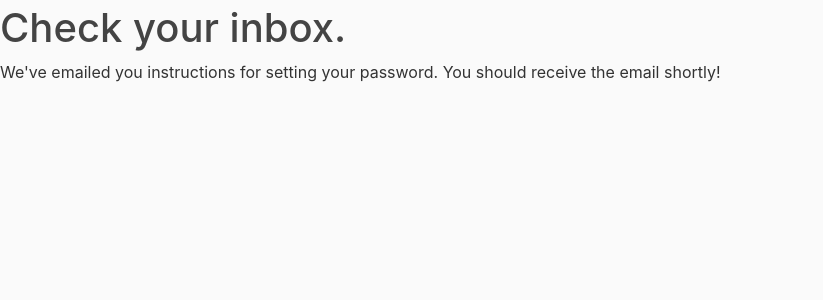
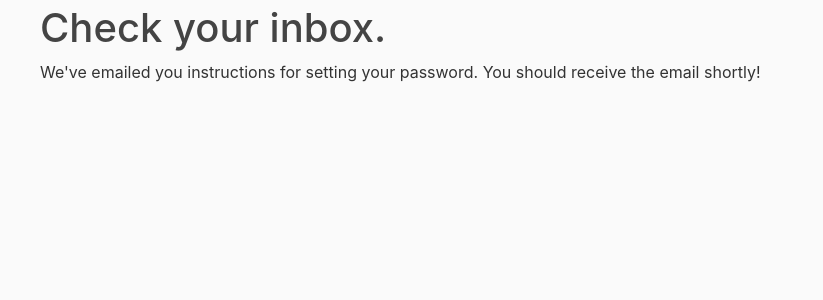
Before and after one commit to gcivil-nyu-org/Team_Team1_CS-GY-6063-Fall2021, a Django app: a page that uses templates/registration/password_reset_done.html in a window 1280 px wide. Shown: the part 56-356 px from the top of the page, without its empty margins (0-823 px from the left). Run offline with Django 3.2, Linux system fonts and the light colour scheme; some libraries are stand-ins or nearby versions.

Commit message:
black and flake8

```diff
--- a/templates/registration/password_reset_done.html
+++ b/templates/registration/password_reset_done.html
@@ -4,6 +4,6 @@
 {% block title %}Email Sent{% endblock %}
 
 {% block content %}
-  <h1 style="margin-top: 1.5em;">Check your inbox.</h1>
-  <p>We've emailed you instructions for setting your password. You should receive the email shortly!</p>
+  <h1 style="margin-top: 1.5em; margin-left: 1em">Check your inbox.</h1>
+  <p style="margin-left: 2.5em;">We've emailed you instructions for setting your password. You should receive the email shortly!</p>
 {% endblock %}
--- a/templates/registration/password_reset_form.html
+++ b/templates/registration/password_reset_form.html
@@ -7,7 +7,7 @@
   <h1 style="margin-top: 1.5em; margin-left: 1em;">Forgot your password?</h1>
   <p style="margin-left: 2.5em;">Enter your email address below, and we'll email instructions for setting a new one.</p>
 
-  <form method="POST" style="margin-left: 2.5em;">
+  <form method="POST" style="margin-left: 2.5em;"
     {% csrf_token %}
     {{ form.as_p }}
     <input type="submit" value="Send me instructions!">
```
Also changed, not shown: VMentalHealth/settings.py (+5 -4 lines), vmental/token.py (+7 -2 lines), 4 other files.
